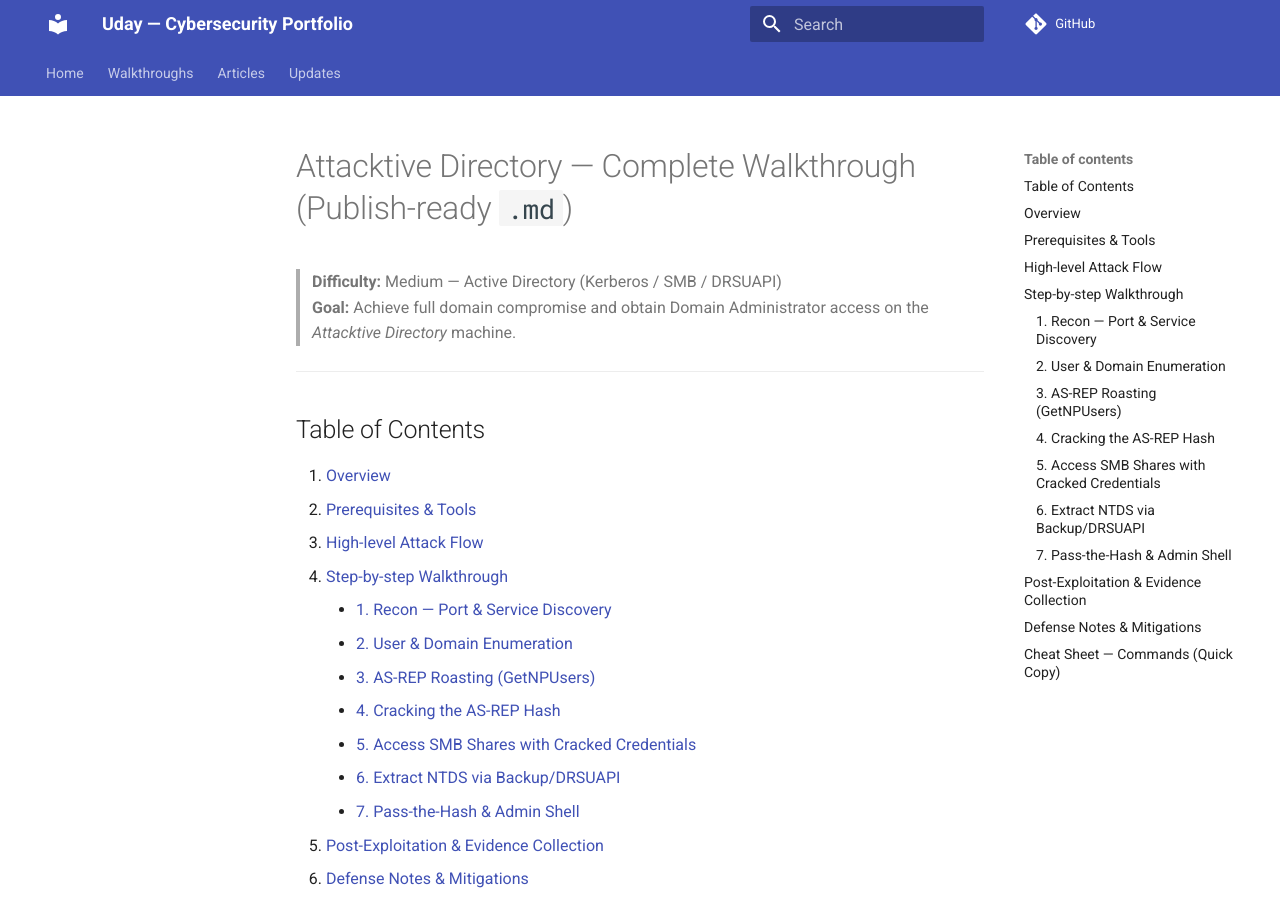
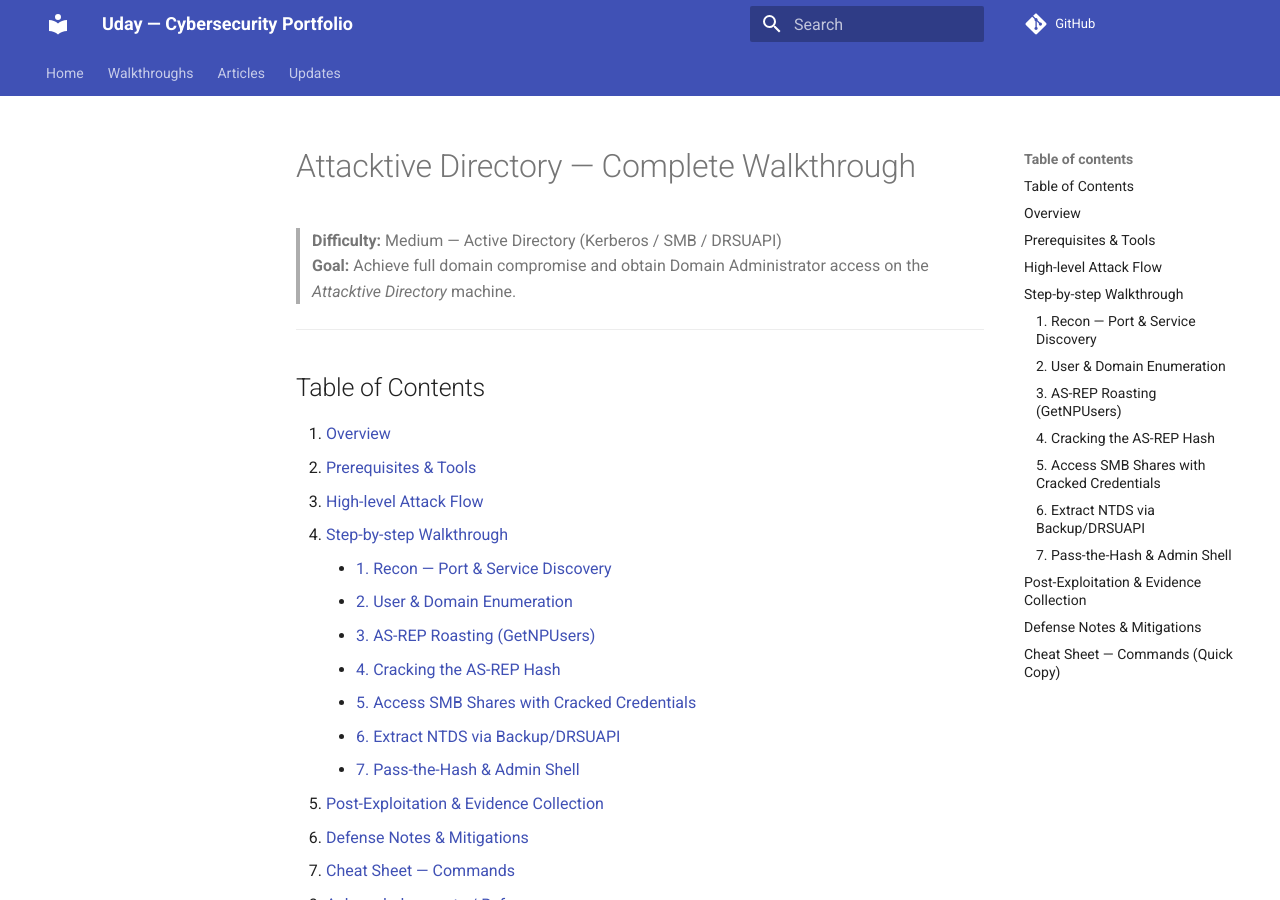
Before and after one commit to 3MetHackz5/-3MetHackz5-, an MkDocs documentation site: the page built from docs/walkthroughs/Attacktive_Directory.md, in a window 1280 px wide and 900 px high. Built offline with MkDocs 1.6.1 and Material for MkDocs 9.7.7, drawn with Linux system fonts in a browser that asks for light colours; comment, search, counter and statistics services are not loaded.

Commit message:
Update Attacktive_Directory.md

```diff
--- a/docs/walkthroughs/Attacktive_Directory.md
+++ b/docs/walkthroughs/Attacktive_Directory.md
@@ -1,4 +1,4 @@
-# Attacktive Directory — Complete Walkthrough (Publish-ready `.md`)
+# Attacktive Directory — Complete Walkthrough
 
 > **Difficulty:** Medium — Active Directory (Kerberos / SMB / DRSUAPI)
 > **Goal:** Achieve full domain compromise and obtain Domain Administrator access on the *Attacktive Directory* machine.
```
